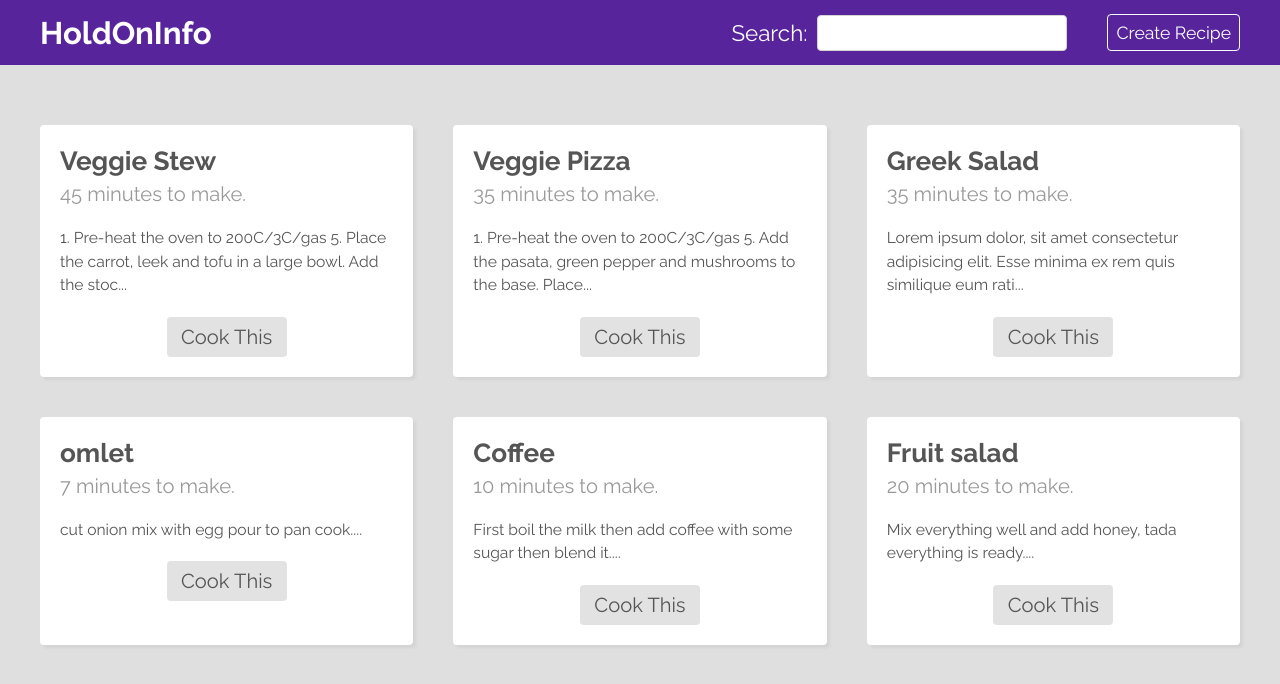
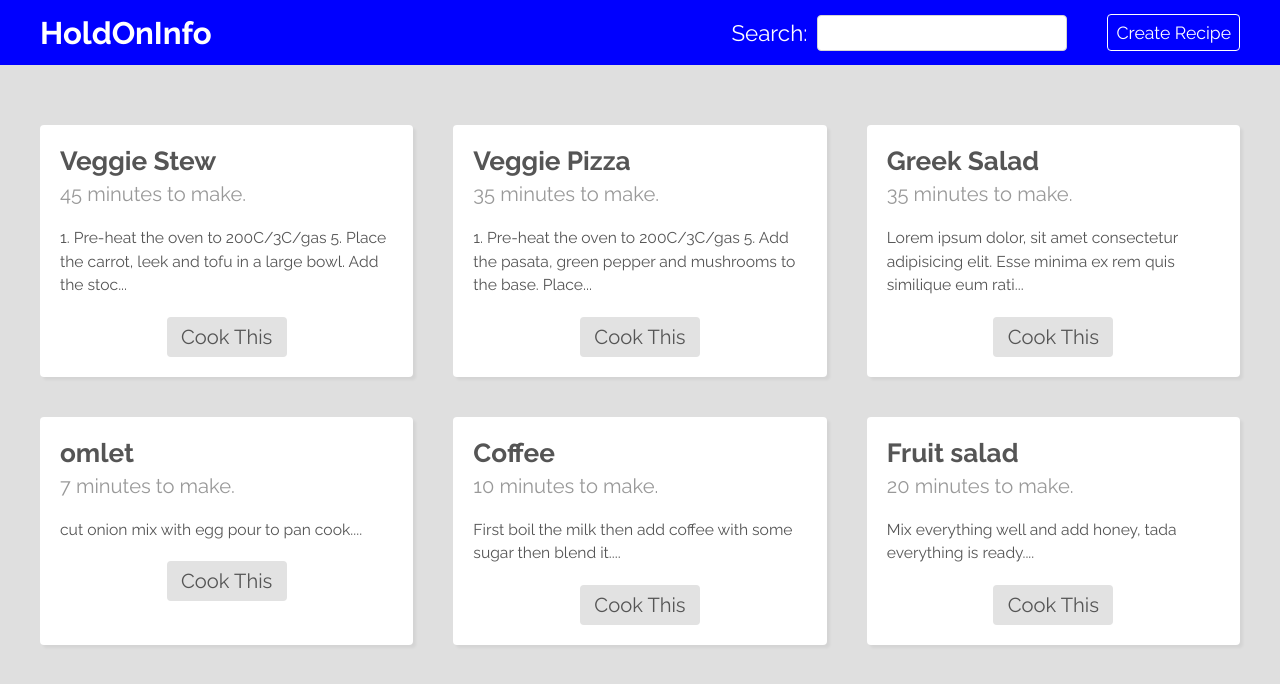
Before and after one commit to tharuAnish/hold-on-info, a React (Create React App) app: page / in a window 1280 px wide. Shown: the top 684 px of the page. Built offline with nearby package versions, Linux system fonts and the light colour scheme; data requests are answered from the project's data file.

Commit message:
2.12.5 creating a custom hook useTheme for context provider

```diff
--- a/src/components/Navbar/Navbar.js
+++ b/src/components/Navbar/Navbar.js
@@ -1,10 +1,13 @@
 import "./Navbar.css"
 import { Link } from "react-router-dom"
 import Searchbar from "../Searchbar/Searchbar"
+import { useTheme } from "../../hooks/useTheme"
 
 export default function Navbar() {
+  const { color } = useTheme()
+
   return (
-    <div className="navbar">
+    <div className="navbar" style={{ background: color }}>
       <nav>
         <Link to="/" className="brand">
           <h1>HoldOnInfo</h1>
--- a/src/context/ThemeContext.js
+++ b/src/context/ThemeContext.js
@@ -3,7 +3,6 @@ import { createContext } from "react"
 export const ThemeContext = createContext()
 
 export function ThemeProvider({ children }) {
-  //this children is the components whichever wegoing to make inside ThemeProvider
   return (
     <ThemeContext.Provider value={{ color: "blue" }}>
       {children} {/* App will be the children here */}
--- /dev/null
+++ b/src/hooks/useTheme.js
@@ -0,0 +1,13 @@
+import { useContext } from "react"
+import { ThemeContext } from "../context/ThemeContext"
+
+export const useTheme = () => {
+  const context = useContext(ThemeContext)
+
+  if (context === undefined) {
+    //if tryingn to fetch outside from the wrapp
+    throw new Error("useTheme() must be used inside a ThemeProvider")
+  }
+
+  return context
+}
```
